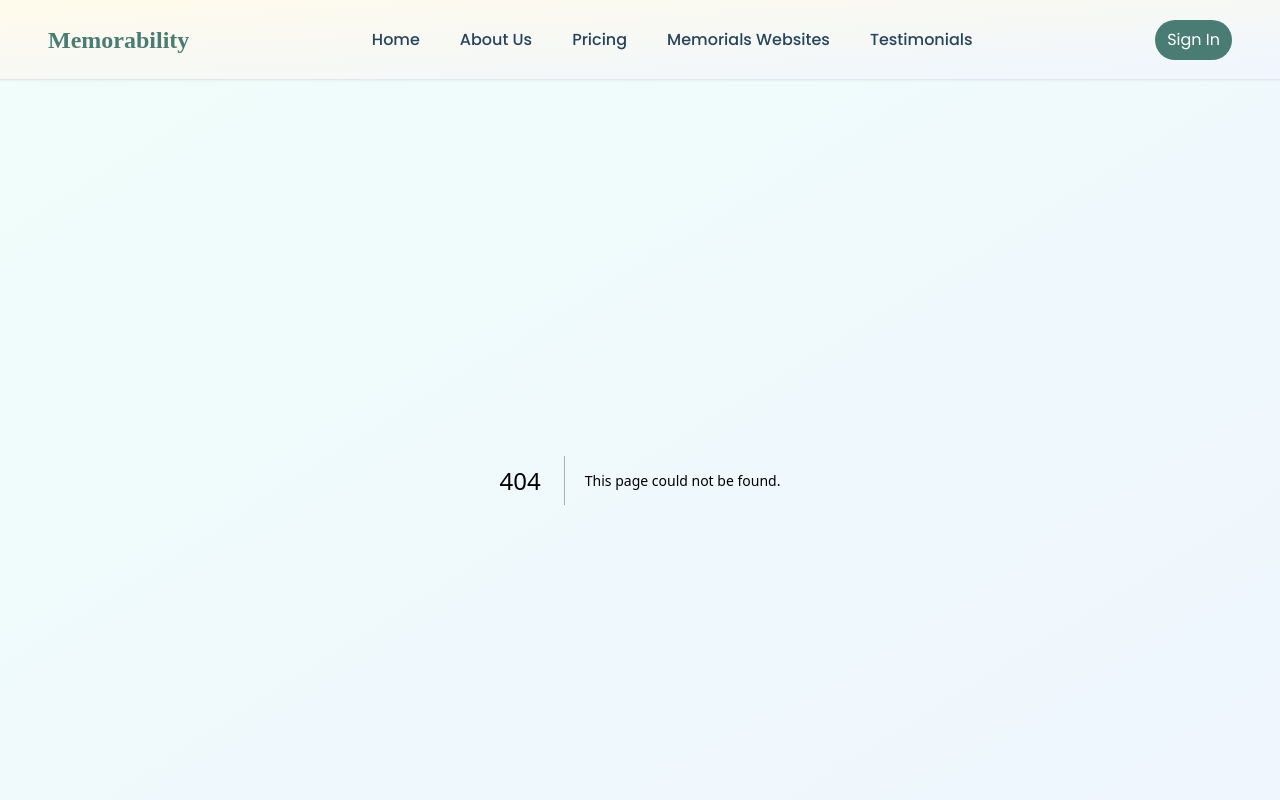
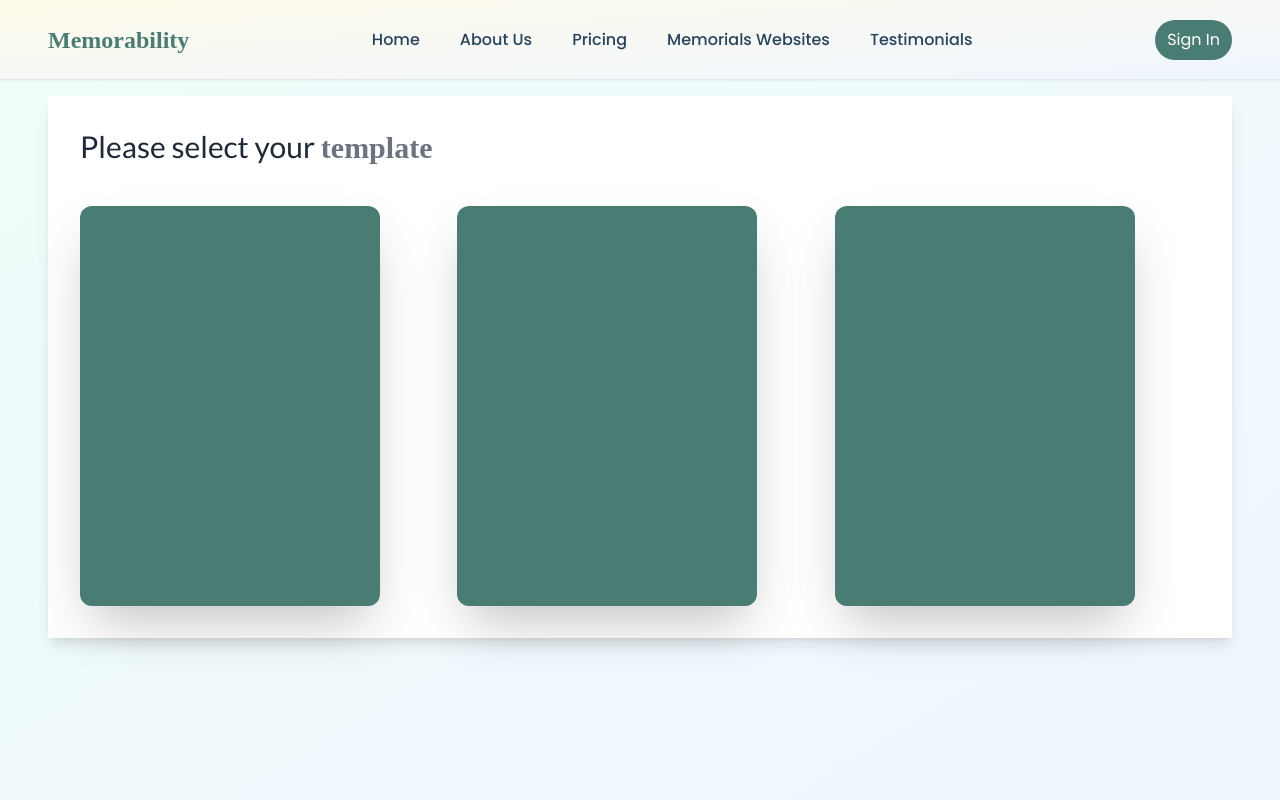
Before and after one commit to sudip-pandey25/MemorialWebsite, a Next.js app: page /templates in a window 1280 px wide. Before the commit this address had no page. Shown: the top 800 px of the page. Built offline with nearby package versions, Linux system fonts and the light colour scheme; a web font is replaced by a local one.

Commit message:
redux implementation

```diff
--- a/package.json
+++ b/package.json
@@ -9,6 +9,7 @@
     "lint": "next lint"
   },
   "dependencies": {
+    "@reduxjs/toolkit": "^2.5.1",
     "clsx": "^2.1.1",
     "framer-motion": "^12.4.1",
     "lottie-react": "^2.4.1",
@@ -19,6 +20,7 @@
     "react-dom": "^19.0.0",
     "react-feather": "^2.0.10",
     "react-hook-form": "^7.54.2",
+    "react-redux": "^9.2.0",
     "react-scroll-trigger": "^0.6.14",
     "swiper": "^11.2.1"
   },
--- /dev/null
+++ b/redux/Store/Store.js
@@ -0,0 +1,10 @@
+import { configureStore } from "@reduxjs/toolkit";
+import { formReducer } from "../formData/formSlice";
+
+const store = configureStore({
+  reducer: {
+    form: formReducer,
+  },
+});
+
+export default store;
--- /dev/null
+++ b/redux/formData/formSlice.js
@@ -0,0 +1,22 @@
+import { createSlice } from "@reduxjs/toolkit";
+
+const initialState = {
+  formData: {},
+};
+
+const formSlice = createSlice({
+  name: "form",
+  initialState,
+  reducers: {
+    saveFormData: (state, action) => {
+      state.formData = action.payload;
+    },
+    clearFormData: (state) => {
+      state.formData = {};
+    },
+  },
+});
+
+export const { saveFormData, clearFormData } = formSlice.actions;
+export const formReducer = formSlice.reducer;
+export default formSlice;
--- /dev/null
+++ b/src/app/components/Provider.jsx
@@ -0,0 +1,10 @@
+"use client"; // Important for using Redux in Next.js
+
+import { Provider } from "react-redux";
+import store from "../../../redux/Store/Store";
+
+const Providers = ({ children }) => {
+  return <Provider store={store}>{children}</Provider>;
+};
+
+export default Providers;
--- a/src/app/creatememorial/details/page.jsx
+++ b/src/app/creatememorial/details/page.jsx
@@ -4,6 +4,8 @@ import { useRouter, useSearchParams } from "next/navigation";
 import React, { Suspense, useState } from "react";
 import { designations, relationships } from "../../../../constants";
 import { ArrowDownIcon, ArrowUpIcon } from "lucide-react";
+import { useDispatch } from "react-redux";
+import { saveFormData } from "../../../../redux/formData/formSlice.js";
 
 const DetailsFormPage = () => {
   const searchParams = useSearchParams();
@@ -15,6 +17,7 @@ const DetailsFormPage = () => {
   const [gender, setGender] = useState("");
   const [error, setError] = useState("");
   const router = useRouter();
+  const dispatch = useDispatch();
   const [isClicked, setIsClicked] = useState(false);
   const [BornDate, setBornDate] = useState({
     day: "",
@@ -81,6 +84,7 @@ const DetailsFormPage = () => {
       router.push(`/creatememorial/pricing`);
       console.log(formData);
       setError("");
+      dispatch(saveFormData(formData));
     }
   };
 
--- a/src/app/creatememorial/privacy/page.jsx
+++ b/src/app/creatememorial/privacy/page.jsx
@@ -66,11 +66,8 @@ const page = () => {
                 </span>
               </label>
             </div>
-            <Link
-              href="/creatememorial/privacy"
-              className="flex md:justify-end "
-            >
-              <button className="px-3 py-2 bg-foreground text-white rounded-xl hover:px-4 transition-all duration-300 ease-in-out">
+            <Link href="/templates" className="flex md:justify-end ">
+              <button className="px-3 py-2 bg-foreground text-white rounded-3xl hover:px-4 transition-all duration-300 ease-in-out">
                 Continue to memorial
               </button>
             </Link>
--- a/src/app/layout.jsx
+++ b/src/app/layout.jsx
@@ -1,6 +1,7 @@
 import Footer from "./components/Footer";
 import Navbar from "./components/Navbar";
 import "./globals.css";
+import Provider from "./components/Provider.jsx";
 
 export const metadata = {
   title: "Memorability",
@@ -10,6 +11,7 @@ export const metadata = {
 export default function RootLayout({ children }) {
   return (
     <html lang="en">
+      <Provider>
         <body>
           <Navbar />
           <main className="relative overflow-hidden bg-gradient-to-br from-teal-50 to-blue-50  ">
@@ -17,6 +19,7 @@ export default function RootLayout({ children }) {
           </main>
           <Footer />
         </body>
+      </Provider>
     </html>
   );
 }
--- /dev/null
+++ b/src/app/templates/page.jsx
@@ -0,0 +1,44 @@
+"use client";
+import React from "react";
+
+const page = () => {
+  return (
+    <div className="px-4 md:px-6 lg:px-8 xl:px-12 py-4">
+      <div className="bg-white shadow-lg">
+        <div className="p-8">
+          <h1 className="font-lato text-3xl text-gray-800 pb-10">
+            Please select your{" "}
+            <span className="font-playwrite font-[600] text-gray-500">
+              template
+            </span>
+          </h1>
+          <div className="templates grid grid-cols-1 md:grid-cols-3 gap-3">
+            <div className="first-template bg-foreground h-[400px] w-[300px] rounded-xl shadow-2xl">
+              <iframe
+                src="/templates/template-01"
+                className="h-full w-full p-2 rounded-xl"
+                frameBorder="0"
+              ></iframe>
+            </div>
+            <div className="first-template bg-foreground h-[400px] w-[300px] rounded-xl shadow-2xl">
+              <iframe
+                src="/templates/template-02"
+                className="h-full w-full p-2 rounded-xl"
+                frameBorder="0"
+              ></iframe>
+            </div>
+            <div className="first-template bg-foreground h-[400px] w-[300px] rounded-xl shadow-2xl">
+              <iframe
+                src="/templates/template-03"
+                className="h-full w-full p-2 rounded-xl"
+                frameBorder="0"
+              ></iframe>
+            </div>
+          </div>
+        </div>
+      </div>
+    </div>
+  );
+};
+
+export default page;
--- /dev/null
+++ b/src/app/templates/template-01/page.jsx
@@ -0,0 +1,11 @@
+import React from "react";
+
+const page = () => {
+  return (
+    <div>
+      <h1>template-01</h1>
+    </div>
+  );
+};
+
+export default page;
--- /dev/null
+++ b/src/app/templates/template-02/page.jsx
@@ -0,0 +1,11 @@
+import React from "react";
+
+const page = () => {
+  return (
+    <div>
+      <h1>Template-02</h1>
+    </div>
+  );
+};
+
+export default page;
--- /dev/null
+++ b/src/app/templates/template-03/page.jsx
@@ -0,0 +1,11 @@
+import React from "react";
+
+const page = () => {
+  return (
+    <div>
+      <h1>template-03</h1>
+    </div>
+  );
+};
+
+export default page;
```
Also changed, not shown: 1 other file (tests, documents, lock files or other folders). Lines whose indentation alone changed are shown as unchanged.
